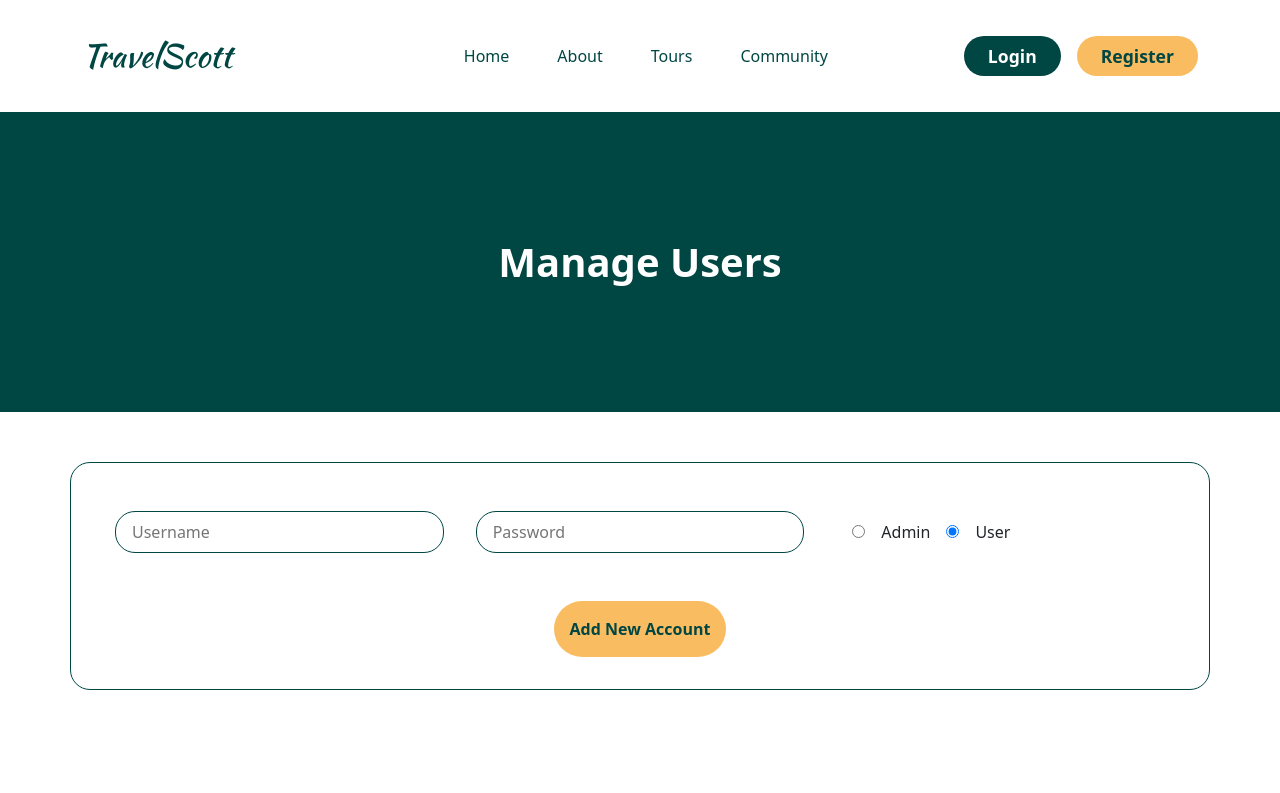
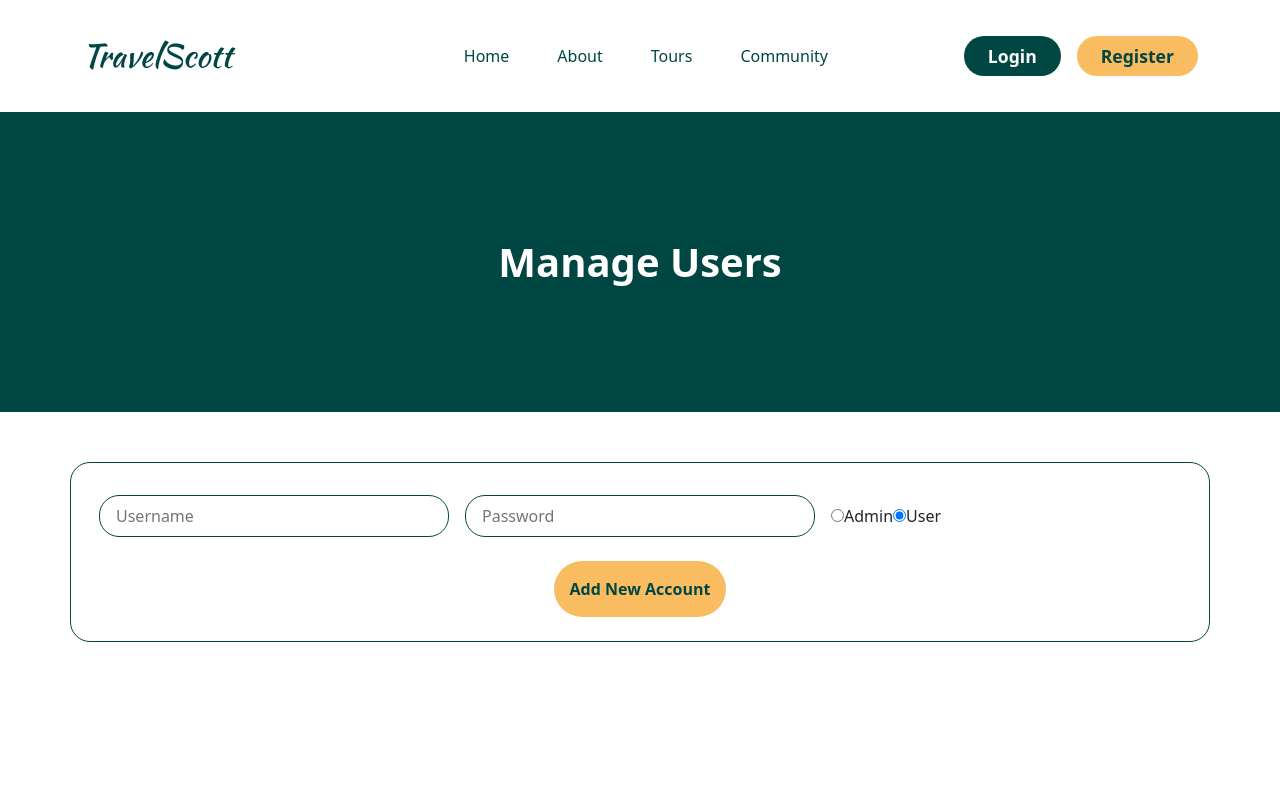
Before and after one commit to dd-mahn/travel-booking-website, a React (Create React App) app in the folder frontend/: page /admin/user in a window 1280 px wide. Shown: the top 793 px of the page. Built offline with nearby package versions, Linux system fonts and the light colour scheme.

Commit message:
Fix style add form

```diff
--- a/frontend/src/styles/manage-user.css
+++ b/frontend/src/styles/manage-user.css
@@ -29,7 +29,7 @@
 }
 
 .add__account-form div{
-    padding:1rem;
+    padding:.5rem;
 }
 
 .add__account-form input{
@@ -45,7 +45,7 @@
 
 .role__input{
     width: auto !important;
-    margin:0 1rem;
+    /* margin:0 1rem; */
 }
 
 .add__account-btn{
```
